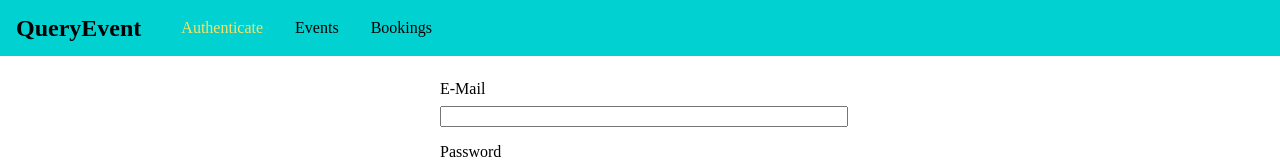
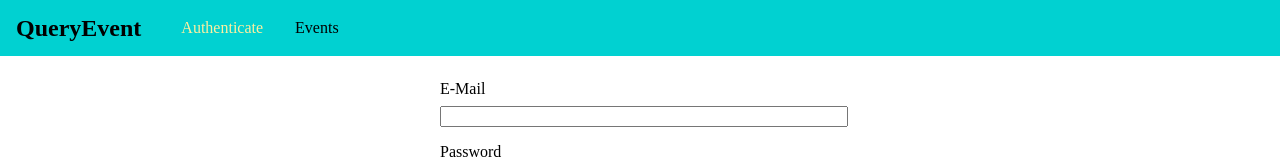
Before and after one commit to muhammedMoussa/event-query, a React (Create React App) app in the folder frontend/: page /auth in a window 1280 px wide. Shown: the top 160 px of the page. Built offline with nearby package versions, Linux system fonts and the light colour scheme; the HTML template or start-up script is replaced by a standard one.

Commit message:
config token with react context

```diff
--- a/frontend/src/App.js
+++ b/frontend/src/App.js
@@ -6,23 +6,53 @@
 import  EventsPage  from './pages/Events';
 import  BookingsPage  from './pages/Booking';
 import MainNavigation from './components/Navigation/MainNavigation';
+import AuthContext from './context/auth-context';
 
-function App() {
+class App extends React.Component {
+  state = {
+    token: null,
+    userId: null,
+    tokenExpiration: 0
+  };
+
+  login = (token, userId, tokenExpiration) => {
+    this.setState({ token, userId, tokenExpiration })
+  };
+
+  logout = () => {
+    this.setState({ token: null, userId: null, tokenExpiration: null })
+  };
+
+  render() {
     return (
       <BrowserRouter>
         <React.Fragment>
+          <AuthContext.Provider value={{
+            token: this.state.token,
+            userId: this.state.userId,
+            login: this.login,
+            logout: this.logout
+          }}>
             <MainNavigation />
             <main className="main-content">
               <Switch>
-              <Redirect from="/" to="/auth" exact />
+                { !this.state.token && <Redirect from="/" to="/auth" exact />}
+                { this.state.token && <Redirect from="/" to="/events" exact />}
+                { this.state.token && <Redirect from="/auth" to="/events" exact />}
+                { !this.state.token && (
                   <Route path="/auth" component={AuthPage} />
+                )}
                 <Route path="/events" component={EventsPage} />
+                { this.state.token && (
                   <Route path="/bookings" component={BookingsPage} />
+                )}
               </Switch>
             </main>
+          </AuthContext.Provider>
         </React.Fragment>
       </BrowserRouter>
     );
+  };
 }
 
 export default App;
--- a/frontend/src/components/Navigation/MainNavigation.css
+++ b/frontend/src/components/Navigation/MainNavigation.css
@@ -38,5 +38,5 @@
   .main-navigation__items a:hover,
   .main-navigation__items a:active,
   .main-navigation__items a.active {
-      color: #f8e264;
+      color: #fdefa0;
   }
--- a/frontend/src/components/Navigation/MainNavigation.js
+++ b/frontend/src/components/Navigation/MainNavigation.js
@@ -2,26 +2,31 @@
 import { NavLink } from 'react-router-dom';
 
 import './MainNavigation.css';
+import AuthContext from '../../context/auth-context';
 
 const mainNavigation = props => (
+  <AuthContext.Consumer>
+      { context => {
+          return (
             <header className="main-navigation">
                 <div className="main-navigation__logo">
                     <h1>QueryEvent</h1>
                 </div>
                 <nav className="main-navigation__items">
                     <ul>
-        <li>
-          <NavLink to="/auth">Authenticate</NavLink>
-        </li>
-        <li>
-          <NavLink to="/events">Events</NavLink>
-        </li>
-        <li>
-          <NavLink to="/bookings">Bookings</NavLink>
-        </li>
+                        { !context.token && (
+                            <li> <NavLink to="/auth">Authenticate</NavLink> </li>
+                        )}
+                        <li> <NavLink to="/events">Events</NavLink> </li>
+                        { context.token && (
+                            <li> <NavLink to="/bookings">Bookings</NavLink> </li>
+                        )}
                     </ul>
                 </nav>
             </header>
+          )
+      }}
+  </AuthContext.Consumer>
 );
 
 export default mainNavigation;
--- /dev/null
+++ b/frontend/src/context/auth-context.js
@@ -0,0 +1,8 @@
+import React from 'react'
+
+export default React.createContext({
+    token: null,
+    userId: null,
+    login: (token, userId, tokenExpiration) => {},
+    logout: () => {}
+});
--- a/frontend/src/pages/Auth.js
+++ b/frontend/src/pages/Auth.js
@@ -1,10 +1,14 @@
 import React, { Component } from 'react';
+
 import './Auth.css';
+import AuthContext from '../context/auth-context';
 
 class AuthPage extends Component {
     state = {
         isLogin: true
     };
+
+    static contextType = AuthContext;
 
     switchModeHandler = () => {
         this.setState(prevState => {
@@ -69,7 +73,13 @@
             return res.json();
         })
         .then(res => {
-            console.log(res);
+            if(res.data.login.token) {
+                this.context.login(
+                    res.data.login.token,
+                    res.data.login.userId,
+                    res.data.login.tokenExpiration
+                );
+            }
         })
         .catch(error =>  {
             console.log(error);
```
Lines whose indentation alone changed are shown as unchanged.
